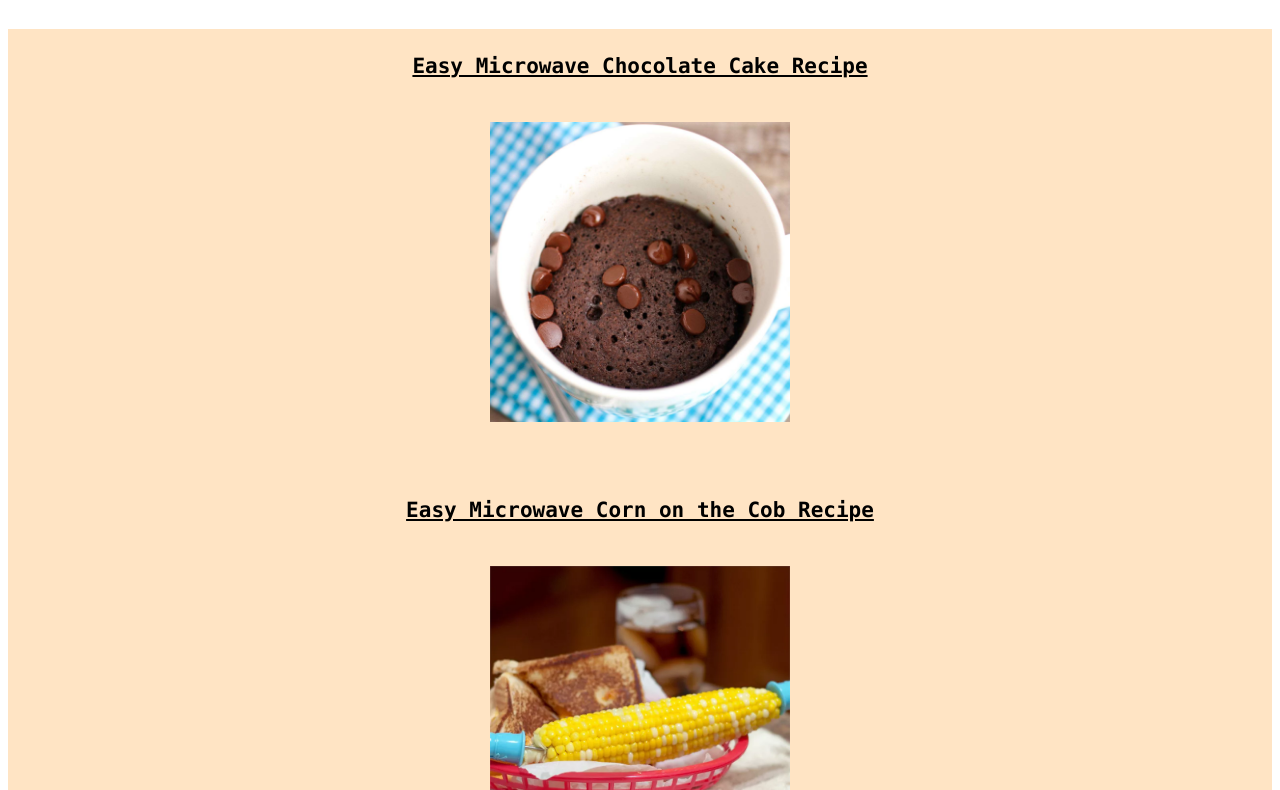
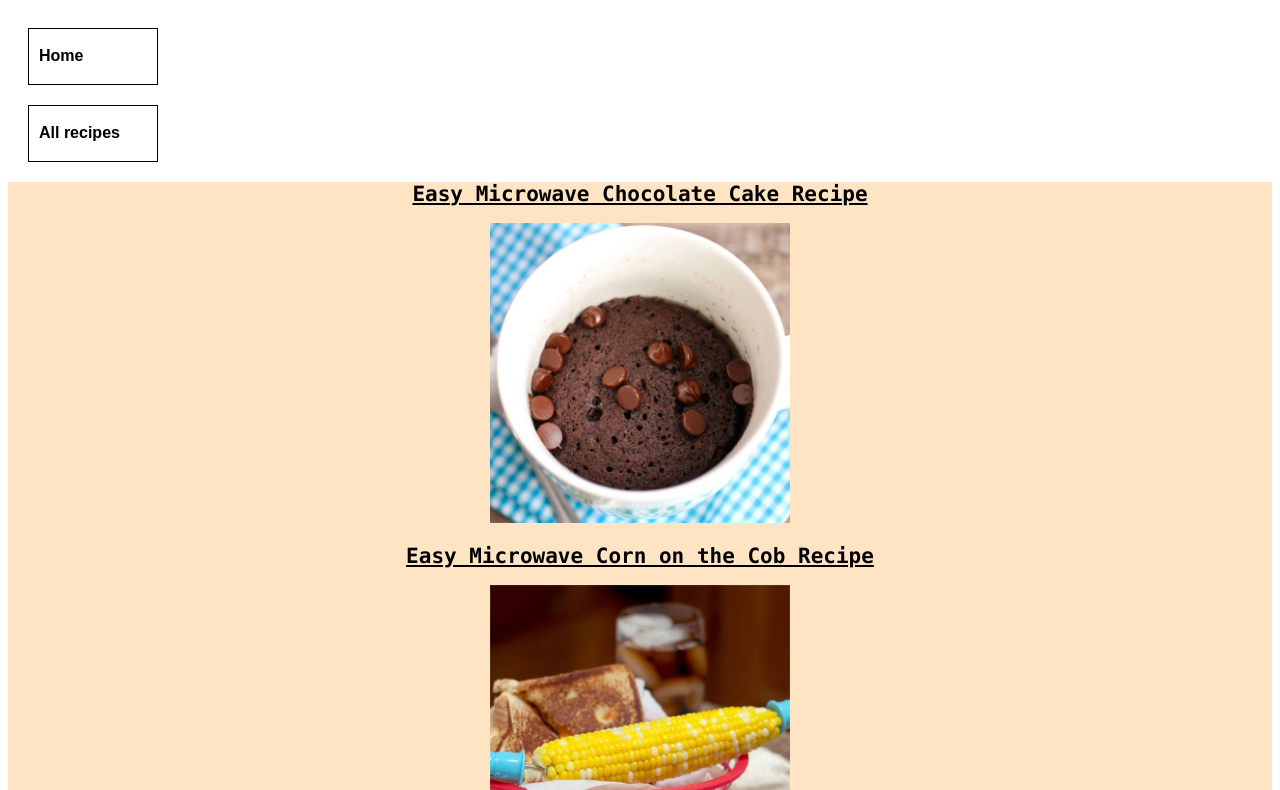
Before and after one commit to vchan-24/odin-recipes, a plain HTML site: page index.html in a window 1280 px wide. Shown: the part 132-922 px from the top of the page. Drawn offline with Linux system fonts and the light colour scheme.

Commit message:
adding home and all recipes button styling

```diff
--- a/index.html
+++ b/index.html
@@ -8,11 +8,19 @@
 </head>
 <body>
     <div class="home-heading"><h1>Odin Recipes</h1></div>
+    <div class="home-side-bar">
+        <div><a class="home-button">Home</a></div>
+        <div><a class="all-recipes-button">All recipes</a></div>
+    </div>
     <div class="home-recipes">
-        <p><h2><a class="chocolate-cake-link" href="./recipes/microwave-chocolate-cake.html">Easy Microwave Chocolate Cake Recipe</a></h2></p>
-        <p><img class="chocolate-cake-image" src="./images/microwave-mug-chocolate-cake.jpg" alt="Image of Chocolate Cake in a mug" width="300"></p></li>
-        <p><h2><a class="corn-link" href="./recipes/corn-on-the-cob.html">Easy Microwave Corn on the Cob Recipe</a></h2></p>
-        <p><img class="corn-image" src="./images/corn-on-the-cob.jpg" alt="Image of corn on the cob" width="300"></p></li>
-</div>
+        <div class="home-chocolate-recipe-card">
+            <p><h2><a class="chocolate-cake-link" href="./recipes/microwave-chocolate-cake.html">Easy Microwave Chocolate Cake Recipe</a></h2></p>
+            <p><img class="chocolate-cake-image" src="./images/microwave-mug-chocolate-cake.jpg" alt="Image of Chocolate Cake in a mug" width="300"></p></li>
+        </div>
+        <div class="home-corn-recipe-card">
+            <p><h2><a class="corn-link" href="./recipes/corn-on-the-cob.html">Easy Microwave Corn on the Cob Recipe</a></h2></p>
+            <p><img class="corn-image" src="./images/corn-on-the-cob.jpg" alt="Image of corn on the cob" width="300"></p></li>
+        </div>
+    </div>
 </body>
 </html>
--- a/styles.css
+++ b/styles.css
@@ -1,6 +1,3 @@
-body {
-    line-height: 2cm;
-}
 
 .home-heading {
     font: bold;
@@ -9,6 +6,29 @@ body {
     text-align: center;
     background-color: bisque;
 }
+
+.home-side-bar a {
+    font-weight: bold;
+    font-size: 16px;
+    font-family:Arial, Helvetica, sans-serif;
+    color: black;
+    background: white;
+    margin: 20px;
+    padding: 10px;
+    border: 0.75px solid black;
+    width: 108px;
+    height: 35px;
+    display: flex;
+    align-items: center;
+}
+
+.home-side-bar a:hover {
+    color: white;
+    background-color: #3E3A3A;
+}
+
+
+
 
 .home-recipes {
     font: bold;
```
